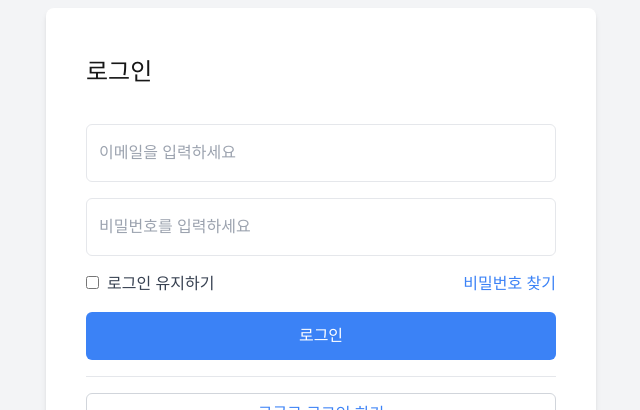
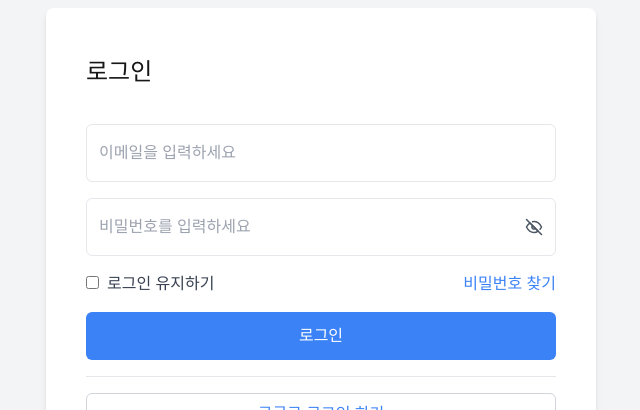
Before and after one commit to happyarche/pdbridge, a Next.js app: page /auth/login in a window 1280 px wide. Shown: the part 103-513 px from the top of the page, without its empty margins (319-959 px from the left). Built offline with nearby package versions, Linux system fonts and the light colour scheme.

Commit message:
로그인 회원가입 유효성 검사

```diff
--- a/src/app/auth/login/page.tsx
+++ b/src/app/auth/login/page.tsx
@@ -1,19 +1,52 @@
-import { FormCard } from "@/components/auth/FormCard";
-import Link from "next/link";
+"use client";
+import React, { useState } from 'react';
+import { z } from 'zod';
+import { useForm, UseFormTrigger } from 'react-hook-form';
+import { zodResolver } from '@hookform/resolvers/zod';
+import Link from 'next/link';
+import { FormCard } from '@/components/auth/FormCard';
+import InputField from '@/components/auth/InputField';
 
+const loginSchema = z.object({
+  email: z.string().email('이메일 주소를 입력하세요.'),
+  password: z.string().min(1, '비밀번호를 입력하세요.'),
+});
+
+type LoginSchema = z.infer<typeof loginSchema>;
 
 export default function Page() {
+  const [showPassword, setShowPassword] = useState(false);
+
+  const { register, handleSubmit, formState: { errors }, trigger } = useForm<LoginSchema>({
+    resolver: zodResolver(loginSchema),
+  });
+
+  const onSubmit = (data: LoginSchema) => {
+    console.log(data);
+  };
+
   return (
-
-        <FormCard
-            title="로그인">
-            {/*child 로 넘어가는 부분*/}
-            <div className="mb-4">
-                <input type="email" id="email" placeholder="이메일을 입력하세요" className="w-full px-3 py-4 border rounded-md" />
-            </div>
-            <div className="mb-4">
-                <input type="password" id="password" placeholder="비밀번호를 입력하세요" className="w-full px-3 py-4 border rounded-md" />
-            </div>
+    <FormCard title="로그인">
+      <form onSubmit={handleSubmit(onSubmit)}>
+        <InputField
+          id="email"
+          type="email"
+          placeholder="이메일을 입력하세요"
+          register={register}
+          error={errors.email}
+          trigger={trigger}
+        />
+        <InputField
+          id="password"
+          type="password"
+          placeholder="비밀번호를 입력하세요"
+          register={register}
+          error={errors.password}
+          trigger={trigger}
+          showPasswordToggle={true}
+          showPassword={showPassword}
+          setShowPassword={setShowPassword}
+        />
         <div className="flex justify-between items-center mb-4">
           <div>
             <input type="checkbox" id="rememberMe" className="mr-2" />
@@ -24,6 +57,7 @@ export default function Page() {
           </div>
         </div>
         <button type="submit" className="w-full bg-blue-500 text-white py-3 rounded-md hover:bg-blue-600">로그인</button>
+      </form>
       <hr className="my-4" />
       <div className="flex justify-between mt-4">
         <button className="w-full bg-white text-blue-500 py-2 rounded-md border border-gray-300 hover:border-blue-500">구글로 로그인 하기</button>
@@ -34,14 +68,7 @@ export default function Page() {
       <div>
         <button className="w-full bg-white text-yellow-500 py-2 rounded-md border border-gray-300 hover:border-yellow-500 mt-2">카카오톡으로 로그인 하기</button>
       </div>
-            <p className="text-center mt-8">아직 저희 회원이 아니신가요?  <Link href="/auth/signup" className="text-gray-700  hover:text-blue-500 hover:font-bold">회원가입</Link></p>
-
-
+      <p className="text-center mt-8">아직 저희 회원이 아니신가요? <Link href="/auth/signup" className="text-gray-700 hover:text-blue-500 hover:font-bold">회원가입</Link></p>
     </FormCard>
-
-
-
-
-
-    )
+  );
 }
--- a/src/app/auth/signup/page.tsx
+++ b/src/app/auth/signup/page.tsx
@@ -1,7 +1,7 @@
 "use client";
 import React, { useState } from 'react';
 import { z } from 'zod';
-import { useForm } from 'react-hook-form';
+import { useForm, UseFormTrigger } from 'react-hook-form';
 import { zodResolver } from '@hookform/resolvers/zod';
 import Link from 'next/link';
 import { FormCard } from '@/components/auth/FormCard';
@@ -18,15 +18,17 @@ const signupSchema = z.object({
   path: ['confirmPassword'],
 });
 
+type SignupSchema = z.infer<typeof signupSchema>;
+
 export default function Page() {
   const [showPassword, setShowPassword] = useState(false);
   const [showConfirmPassword, setShowConfirmPassword] = useState(false);
 
-  const { register, handleSubmit, formState: { errors }, trigger } = useForm<z.infer<typeof signupSchema>>({
+  const { register, handleSubmit, formState: { errors }, trigger } = useForm<SignupSchema>({
     resolver: zodResolver(signupSchema),
   });
 
-  const onSubmit = (data: z.infer<typeof signupSchema>) => {
+  const onSubmit = (data: SignupSchema) => {
     console.log(data);
   };
 
@@ -52,7 +54,7 @@ export default function Page() {
         <InputField
           id="password"
           type="password"
-          placeholder="비밀번호를 입력하세요"
+          placeholder="비밀번호 입력"
           register={register}
           error={errors.password}
           trigger={trigger}
@@ -63,7 +65,7 @@ export default function Page() {
         <InputField
           id="confirmPassword"
           type="password"
-          placeholder="비밀번호를 한번 더  입력하세요"
+          placeholder="비밀번호 확인"
           register={register}
           error={errors.confirmPassword}
           trigger={trigger}
--- a/src/components/auth/InputField.tsx
+++ b/src/components/auth/InputField.tsx
@@ -1,7 +1,8 @@
 import React from 'react';
-import { UseFormRegister, FieldError, Path } from 'react-hook-form';
+import { UseFormRegister, FieldError, UseFormTrigger, Path } from 'react-hook-form';
 import Eye from '@/components/icons/eye';
 import EyeOff from '@/components/icons/eye-off';
+
 
 import { FieldValues } from 'react-hook-form';
 
@@ -11,7 +12,7 @@ interface InputFieldProps<T extends FieldValues> {
   placeholder: string;
   register: UseFormRegister<T>;
   error?: FieldError;
-  trigger: (name: "username" | "email" | "password" | "confirmPassword" | "terms" | ("username" | "email" | "password" | "confirmPassword" | "terms")[] | readonly ("username" | "email" | "password" | "confirmPassword" | "terms")[] | undefined) => void;
+  trigger: UseFormTrigger<T>;
   showPasswordToggle?: boolean;
   showPassword?: boolean;
   setShowPassword?: React.Dispatch<React.SetStateAction<boolean>>;
@@ -37,8 +38,8 @@ const InputField = <T extends FieldValues>({
           placeholder={placeholder}
           className="w-full px-3 py-4 border rounded-md focus:ring-2 focus:ring-blue-400 focus:border-blue-400"
           {...register(id as Path<T>, {
-            onChange: () => trigger(id as "username" | "email" | "password" | "confirmPassword" | "terms"),
-            onBlur: () => trigger(id as "username" | "email" | "password" | "confirmPassword" | "terms"),
+            onChange: () => trigger(id as Path<T>),
+            onBlur: () => trigger(id as Path<T>),
           })}
         />
         {showPasswordToggle && setShowPassword && (
```
Lines whose indentation alone changed are shown as unchanged.
